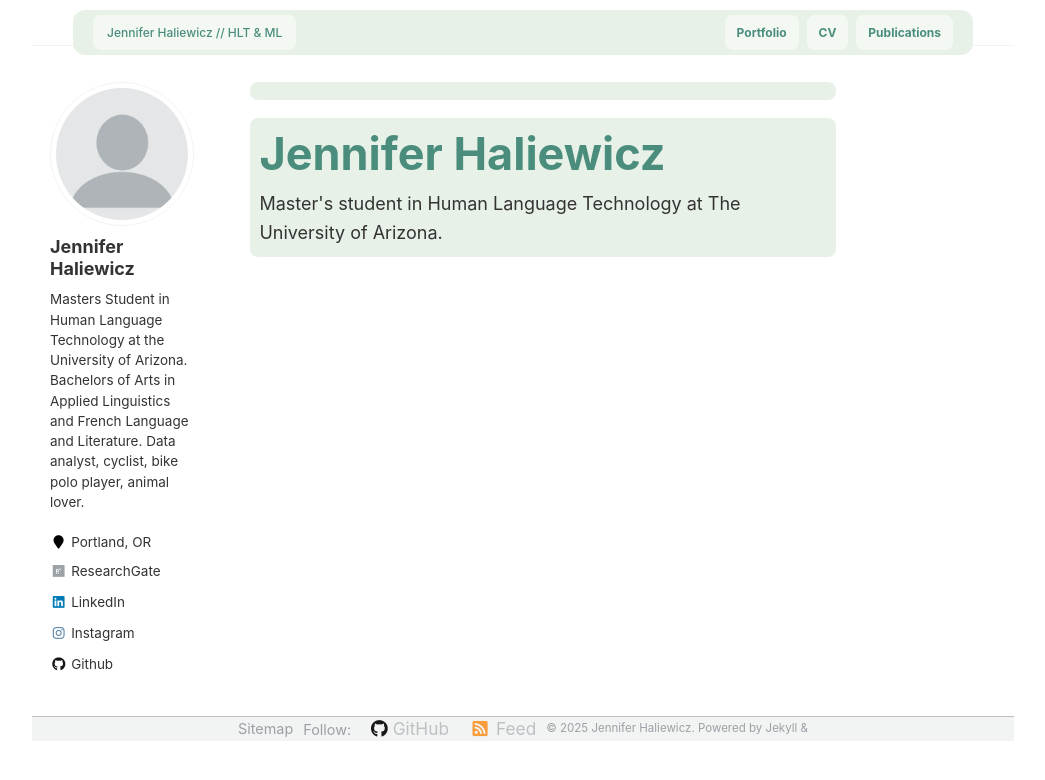
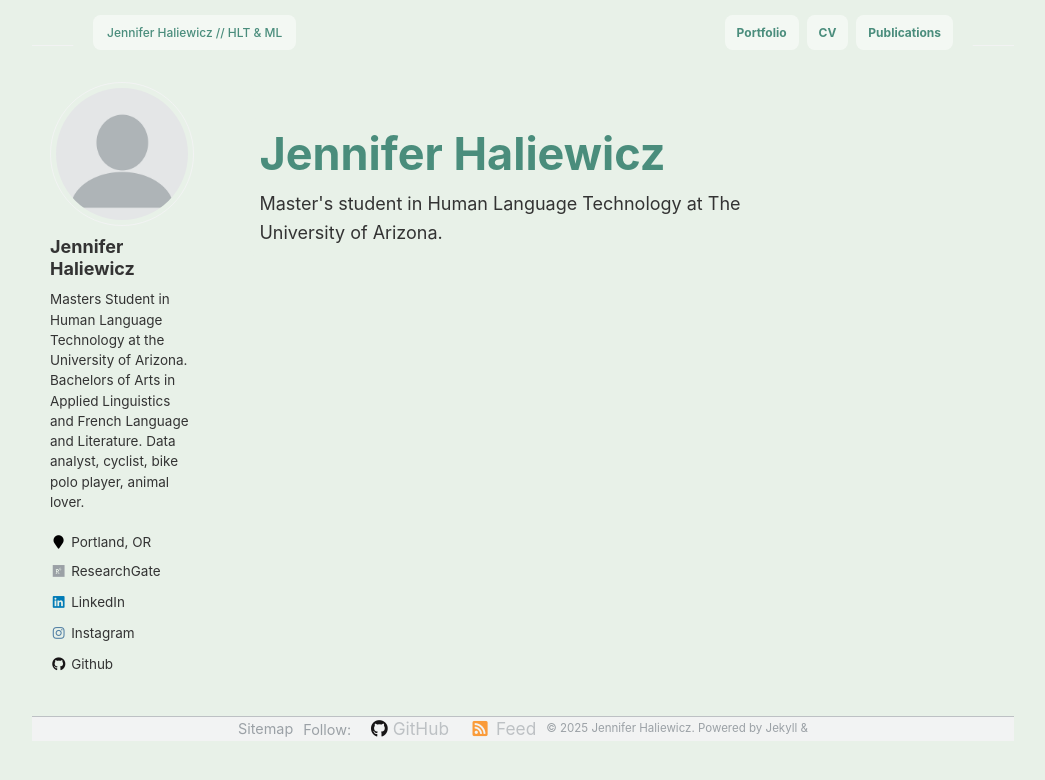
Before and after one commit to rofljen/HLTProfessionalSite, a Jekyll site: the page built from index.html, in a window 1280 px wide. Shown: the top 780 px of the page, without its empty margins (117-1162 px from the left). Built offline with Jekyll 4.4.1, drawn with Linux system fonts in a browser that asks for light colours.

Commit message:
Update _variables.scss
update background color

```diff
--- a/_sass/_variables.scss
+++ b/_sass/_variables.scss
@@ -53,8 +53,8 @@
 $light-gray                 : mix(#fff, $gray, 50%);
 $lighter-gray               : mix(#fff, $gray, 90%);
 
-$body-color                 : #fff;
-$background-color           : #fff;
+$body-color                 : #E8F1E8;
+$background-color           : #E8F1E8;
 $code-background-color      : #fafafa;
 $code-background-color-dark : $light-gray;
 $text-color                 : $dark-gray;
```
